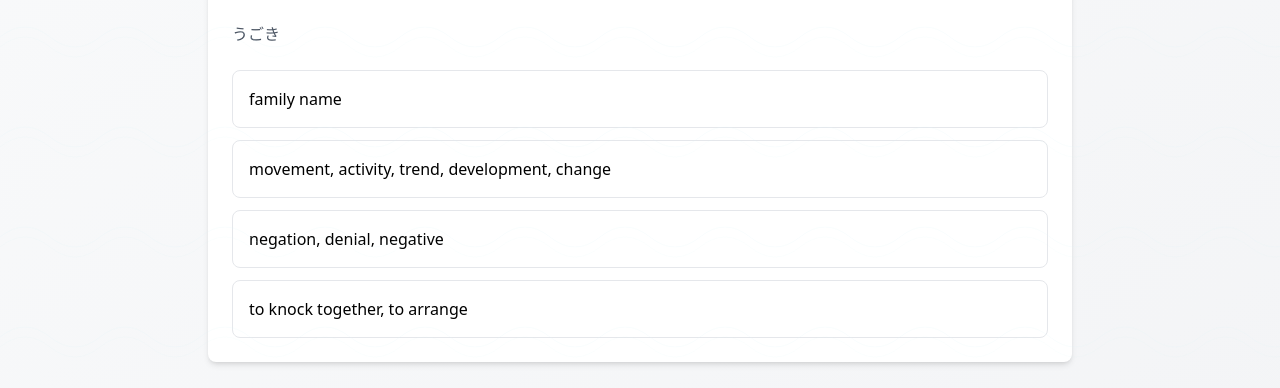
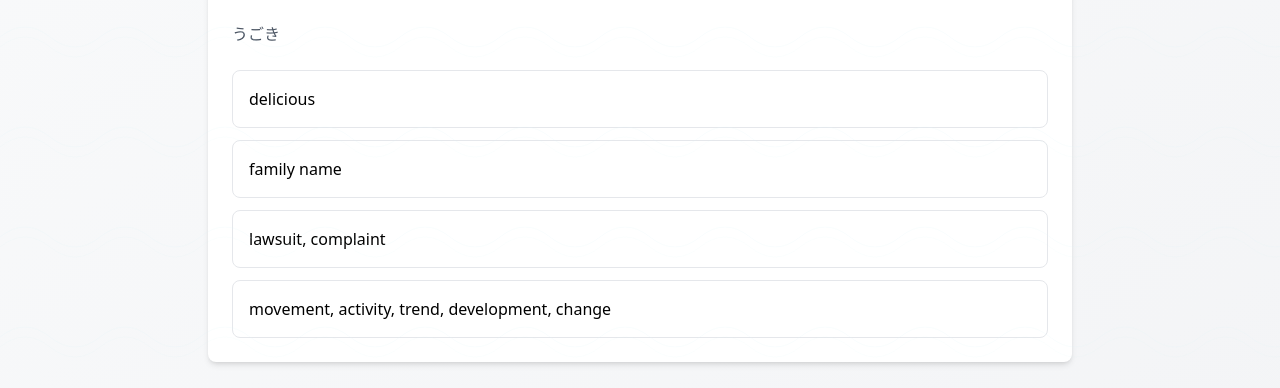
Before and after one commit to Shaikmymoon777/KAIDAN-QUIZ, a React (Vite) app: page /exam in a window 1280 px wide. Shown: the part 313-701 px from the top of the page. Built offline with nearby package versions, Linux system fonts and the light colour scheme; no server answers; sample sign-in values are in the browser's storage.

Commit message:
Update backend with latest changes

```diff
--- a/src/pages/exam.tsx
+++ b/src/pages/exam.tsx
@@ -50,7 +50,7 @@ const Exam: React.FC = () => {
   );
 
   // Get first 10 vocabulary questions
-  const limitedVocabQuestions = vocabularyQuestions.vocabulary.slice(0, 10);
+  const limitedVocabQuestions = vocabularyQuestions.vocabulary.slice(0, 25);
 
   // Get first 5 speaking questions
   const limitedSpeakingQuestions = speakingQuestions.slice(0, 5);
```
